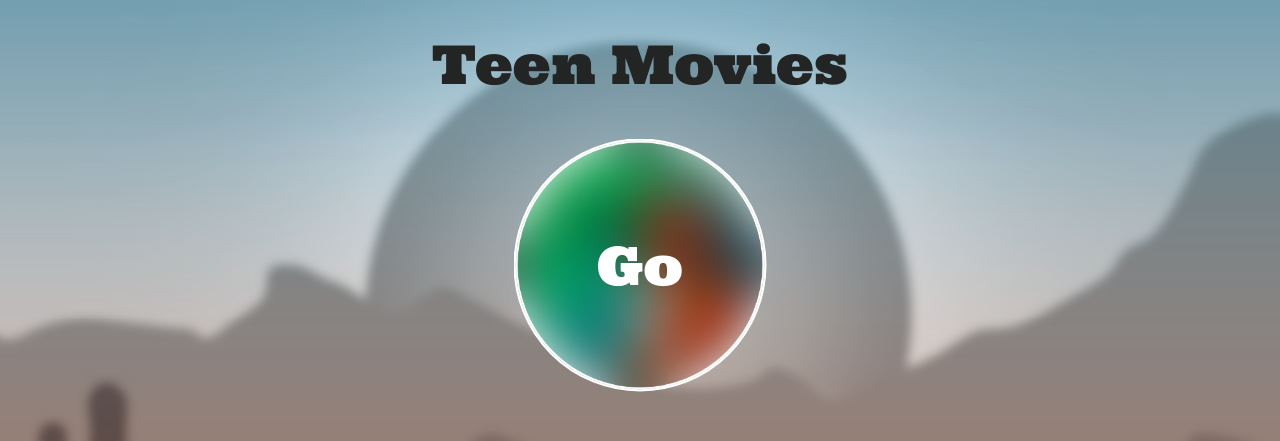
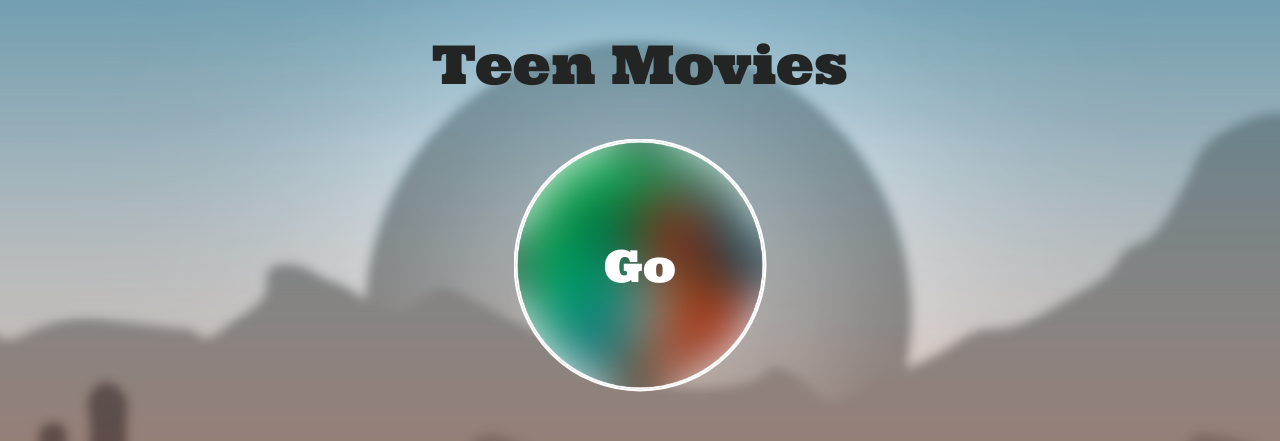
Before and after one commit to alexandre-peyrichout/Wild-Wild-Test-API-YouTube, a React (Create React App) app: page /Game/teenMovies/Guest in a window 1280 px wide. Shown: the top 441 px of the page. Built offline with nearby package versions, Linux system fonts and the light colour scheme.

Commit message:
fix fonts

```diff
--- a/src/components/Game.css
+++ b/src/components/Game.css
@@ -153,7 +153,7 @@
 
 .default,
 .playing {
-  font-size: calc(1.5rem + 3vh);
+  font-size: calc(1rem + 3vh);
 }
 
 .playing {
```
